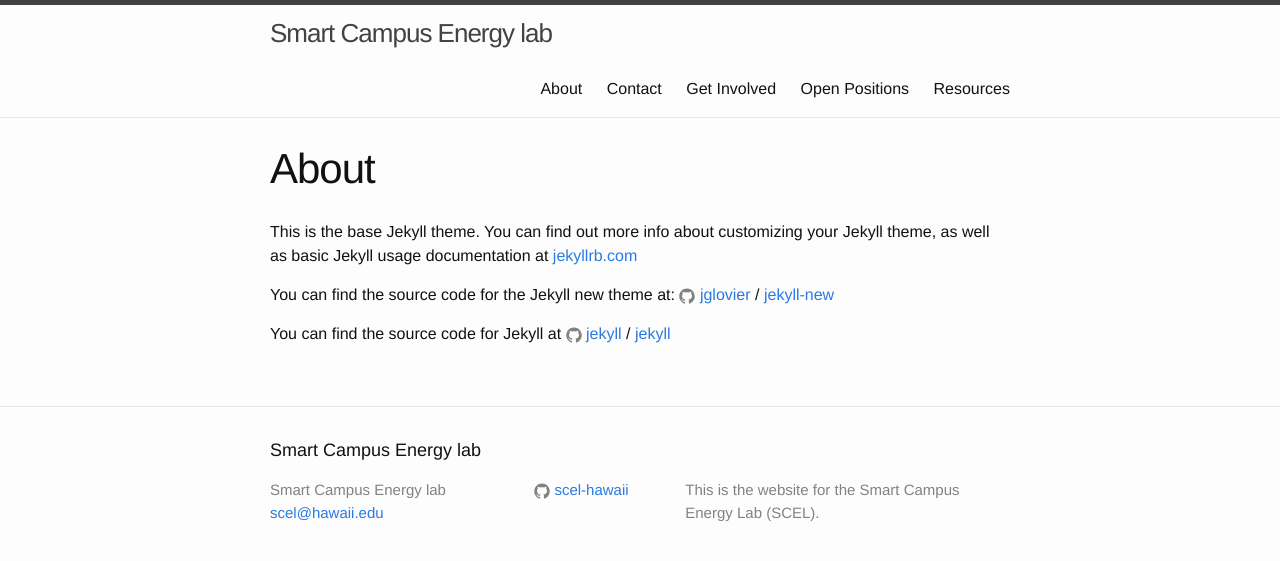
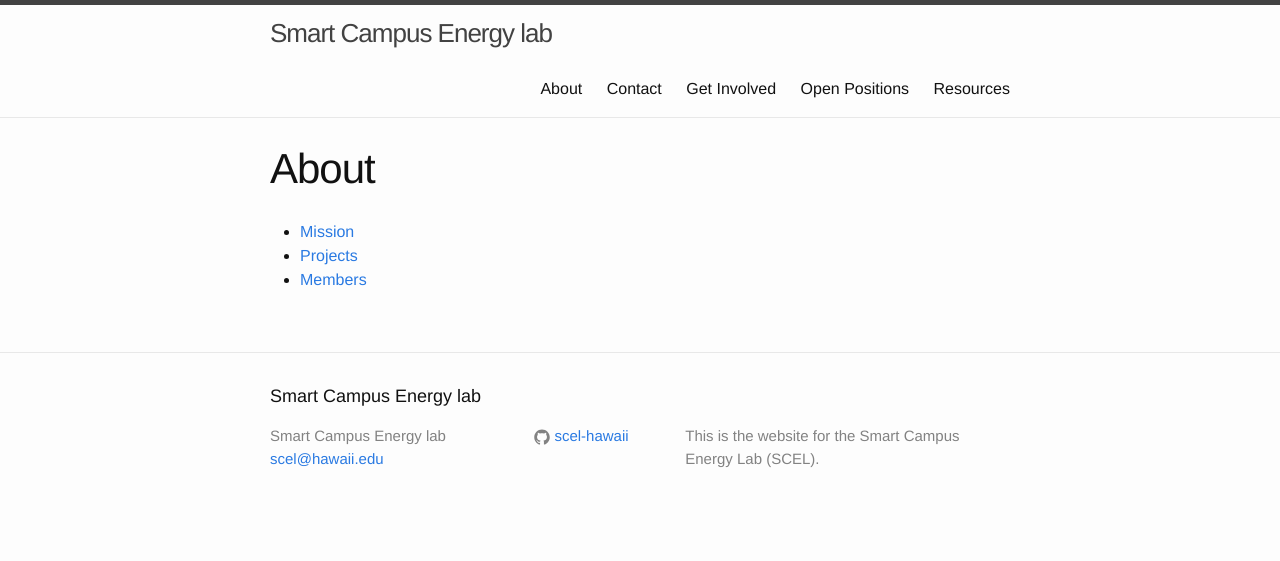
Before and after one commit to aobatake/scel-hawaii.org, a Jekyll site: the page built from pages/about.md, in a window 1280 px wide. Shown: the top 561 px of the page. Built offline with Jekyll 4.4.1, drawn with Linux system fonts in a browser that asks for light colours.

Commit message:
Re-added about page

```diff
--- a/pages/about.md
+++ b/pages/about.md
@@ -4,12 +4,8 @@ title: About
 permalink: /about/
 ---
 
-This is the base Jekyll theme. You can find out more info about customizing your Jekyll theme, as well as basic Jekyll usage documentation at [jekyllrb.com](http://jekyllrb.com/)
-
-You can find the source code for the Jekyll new theme at:
-{% include icon-github.html username="jglovier" %} /
-[jekyll-new](https://github.com/jglovier/jekyll-new)
-
-You can find the source code for Jekyll at
-{% include icon-github.html username="jekyll" %} /
-[jekyll](https://github.com/jekyll/jekyll)
+<ul>
+    <li> <a href="/about/mission">Mission</a> </li>
+    <li> <a href="/about/projects">Projects</a> </li>
+    <li> <a href="/about/members">Members</a> </li>
+</ul>
```
